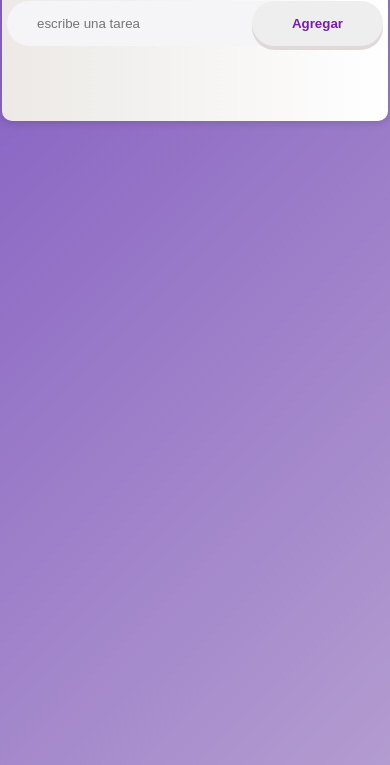
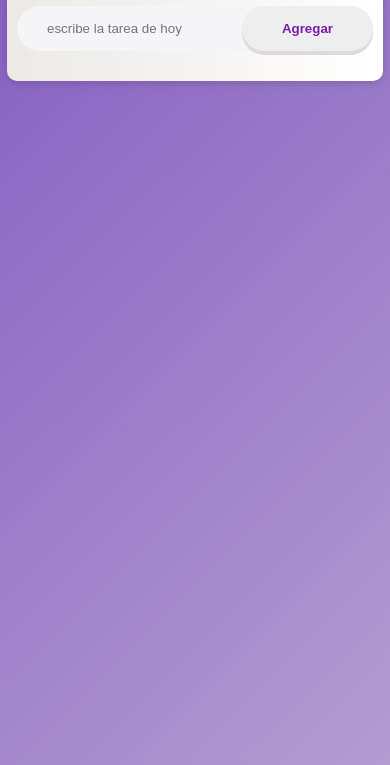
Before and after one commit to JuCeMachado/To-Do-List, a plain HTML site: page index.html in a window 390 px wide. Shown: the part 79-844 px from the top of the page. Drawn offline with Linux system fonts and the light colour scheme.

Commit message:
ultima modificacion

```diff
--- a/css/styles.css
+++ b/css/styles.css
@@ -25,7 +25,7 @@ body {
 .todo-app {
     width: 100%;
     max-width: 54rem;
-    margin: 10rem auto 2rem;
+    margin: 2rem auto 2rem;
     padding: 4rem 3rem;
     border-radius: 1rem;
     background: linear-gradient(to right, #ece9e6, #ffffff);
@@ -138,6 +138,7 @@ ul li span:hover {
 .clear-all {
     border: none;
     outline: none;
+    margin-left: 15rem;
     padding: 1.5rem 2rem;
     background-color: #eee;
     font-weight: 800;
@@ -151,11 +152,15 @@ ul li span:hover {
     .container {
     display: flex;
     align-items: start;
+    padding: 5px;
 }
     .todo-app {
     width: 100%;
     margin: 2px ;
-    padding: 10px 5px 50px 5px;
-    align-items: center;
+    padding: 10px 10px 5px 10px;
+  }
+
+  .clear-all {
+    margin-left: 150px;
   }
 }
--- a/index.html
+++ b/index.html
@@ -16,7 +16,7 @@
         <div class="todo-app">
             <h1><i class="fa-regular fa-pen-to-square"></i>Mi lista de tareas</h1>
             <div class="row">
-                <input type="text" id="input-box" placeholder="escribe una tarea">
+                <input type="text" id="input-box" placeholder="escribe la tarea de hoy">
                 <button class="btnAgregar" onclick="addTask()"><span>Agregar</span></button>
             </div>
 
@@ -24,7 +24,7 @@
                 <!-- Las tareas van aquí -->
             </ul>
             <!-- ✅ Este botón debe ir fuera del ul -->
-            <button id="clear-all"class="clear-all" style="display: none;" onclick="clearAll()"><i class="fa-solid fa-trash"></i>Borrar todo</button>
+            <button id="clear-all"class="clear-all" style="display: none;" onclick="clearAll()">Borrar Todo <i class="fa-solid fa-trash"></i></button>
         </div>
     </div>
 
```
